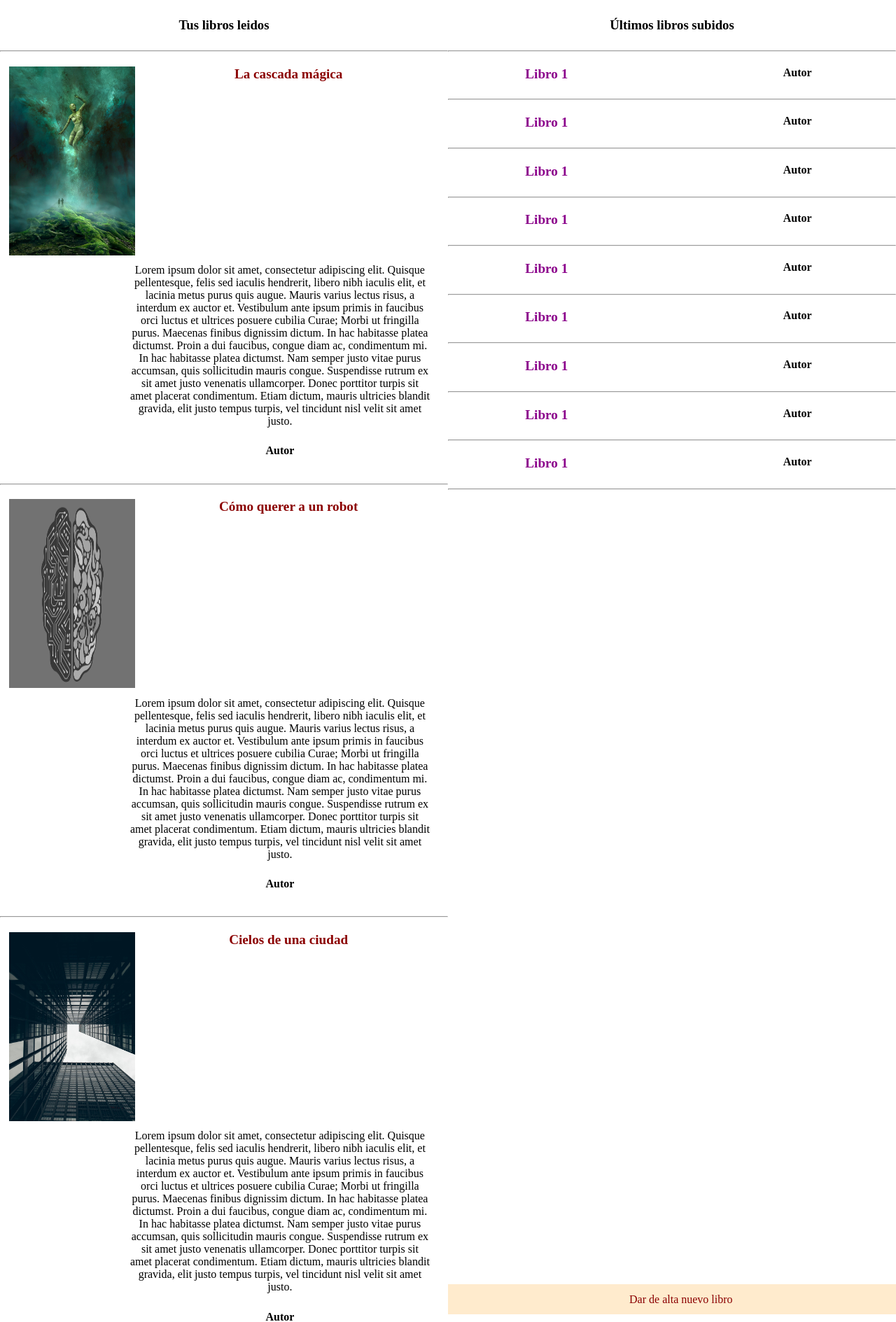
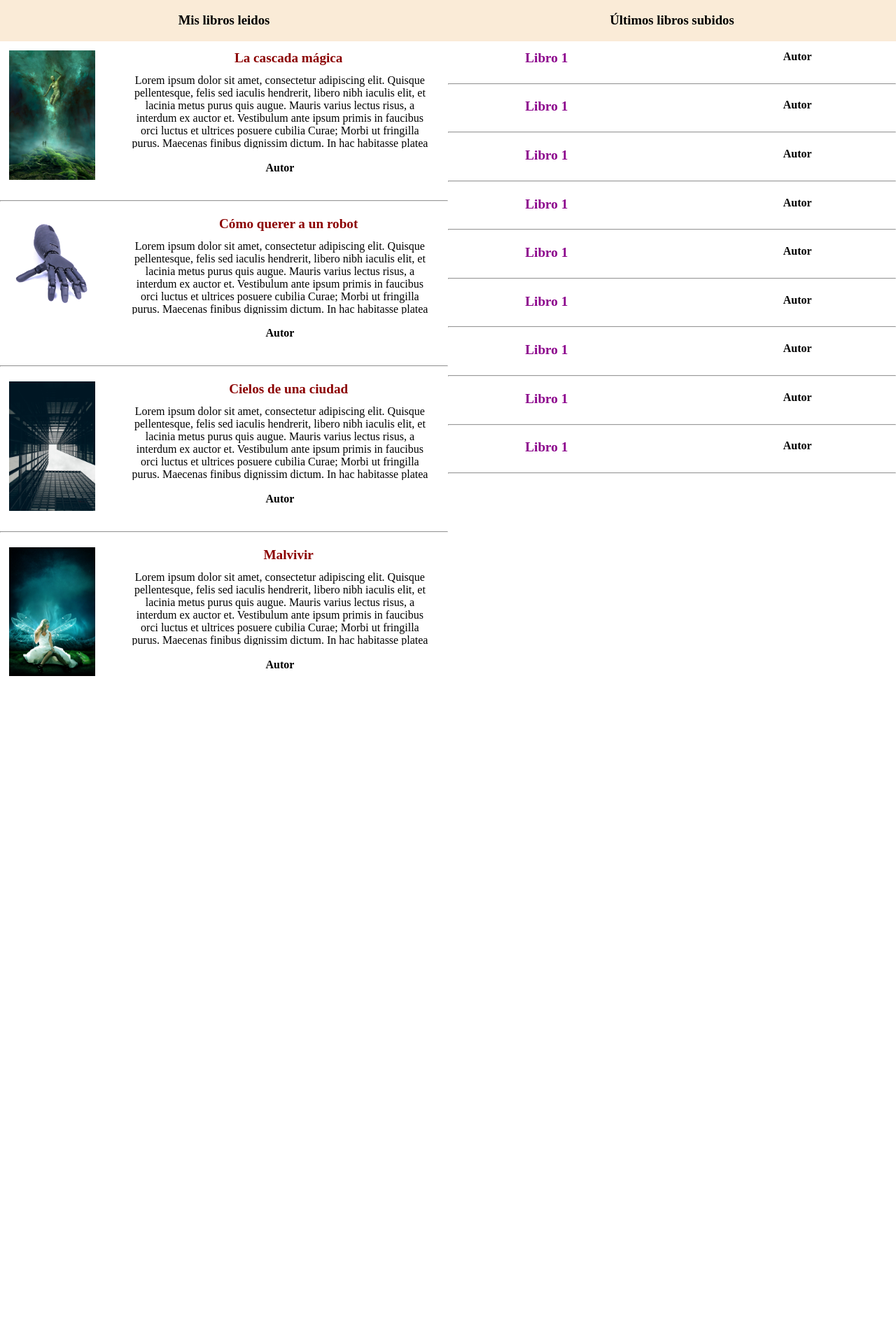
Before and after one commit to DavidBaug/PW, a PHP site: page /mislibros.html in a window 1280 px wide. Shown: the part 174-2063 px from the top of the page at 70% size. Run offline with PHP 8.4, Linux system fonts and the light colour scheme.

Commit message:
algo fufa

```diff
--- a/Practicas/P1/mislibros.html
+++ b/Practicas/P1/mislibros.html
@@ -58,26 +58,27 @@
 
     <section id="cuerpo">
 
+      <label for="trigger">
+        <ul id="secciones">
+          <li class="item1"><h3>Mis libros leidos</h3></li>
+          <li class="item2"><h3>Últimos libros subidos</h3></li>
+        </ul>
+      </label>
+
+
+      <input id="trigger" type="checkbox">
+
       <article id="libros_leidos">
 
-        <h3 class="seccion">Tus libros leidos</h3>
 
-        <hr>
-
+        <div class="box">
           <ul class="lista">
 
 
             <li class="item">
               <a href="#"><h4 class="titulo">La cascada mágica</h4></a>
               <a href="#"><img class="portada"src="images/portada2.jpg" alt=""></a>
-            <p class="descripcion">Lorem ipsum dolor sit amet, consectetur adipiscing elit. Quisque pellentesque,
-              felis sed iaculis hendrerit, libero nibh iaculis elit, et lacinia metus purus quis augue. Mauris varius lectus
-              risus, a interdum ex auctor et. Vestibulum ante ipsum primis in faucibus orci luctus et ultrices posuere cubilia
-              Curae; Morbi ut fringilla purus. Maecenas finibus dignissim dictum. In hac habitasse platea dictumst. Proin a dui
-              faucibus, congue diam ac, condimentum mi. In hac habitasse platea dictumst. Nam semper justo vitae purus accumsan,
-              quis sollicitudin mauris congue. Suspendisse rutrum ex sit amet justo venenatis ullamcorper. Donec porttitor turpis
-              sit amet placerat condimentum. Etiam dictum, mauris ultricies blandit gravida, elit justo tempus turpis, vel tincidunt
-              nisl velit sit amet justo.</p>
+              <p class="descripcion">Lorem ipsum dolor sit amet, consectetur adipiscing elit. Quisque pellentesque, felis sed iaculis hendrerit, libero nibh iaculis elit, et lacinia metus purus quis augue. Mauris varius lectus risus, a interdum ex auctor et. Vestibulum ante ipsum primis in faucibus orci luctus et ultrices posuere cubilia Curae; Morbi ut fringilla purus. Maecenas finibus dignissim dictum. In hac habitasse platea dictumst. Proin a dui faucibus, congue diam ac, condimentum mi. In hac habitasse platea dictumst. Nam semper justo vitae purus accumsan, quis sollicitudin mauris congue. Suspendisse rutrum ex sit amet justo venenatis ullamcorper. Donec porttitor turpis amet placerat condimentum. Etiam dictum, mauris ultricies blandit gravida, elit justo tempus turpis, vel tincidunt nisl velit sit amet justo.</p>
               <p class="autor">Autor</p>
             </li>
 
@@ -86,14 +87,7 @@
             <li class="item">
               <a href="#"><h4 class="titulo">Cómo querer a un robot</h4></a>
               <a href="#"><img class="portada"src="images/portada4.jpg" alt=""></a>
-            <p class="descripcion">Lorem ipsum dolor sit amet, consectetur adipiscing elit. Quisque pellentesque,
-              felis sed iaculis hendrerit, libero nibh iaculis elit, et lacinia metus purus quis augue. Mauris varius lectus
-              risus, a interdum ex auctor et. Vestibulum ante ipsum primis in faucibus orci luctus et ultrices posuere cubilia
-              Curae; Morbi ut fringilla purus. Maecenas finibus dignissim dictum. In hac habitasse platea dictumst. Proin a dui
-              faucibus, congue diam ac, condimentum mi. In hac habitasse platea dictumst. Nam semper justo vitae purus accumsan,
-              quis sollicitudin mauris congue. Suspendisse rutrum ex sit amet justo venenatis ullamcorper. Donec porttitor turpis
-              sit amet placerat condimentum. Etiam dictum, mauris ultricies blandit gravida, elit justo tempus turpis, vel tincidunt
-              nisl velit sit amet justo.</p>
+              <p class="descripcion">Lorem ipsum dolor sit amet, consectetur adipiscing elit. Quisque pellentesque, felis sed iaculis hendrerit, libero nibh iaculis elit, et lacinia metus purus quis augue. Mauris varius lectus risus, a interdum ex auctor et. Vestibulum ante ipsum primis in faucibus orci luctus et ultrices posuere cubilia Curae; Morbi ut fringilla purus. Maecenas finibus dignissim dictum. In hac habitasse platea dictumst. Proin a dui faucibus, congue diam ac, condimentum mi. In hac habitasse platea dictumst. Nam semper justo vitae purus accumsan, quis sollicitudin mauris congue. Suspendisse rutrum ex sit amet justo venenatis ullamcorper. Donec porttitor turpis amet placerat condimentum. Etiam dictum, mauris ultricies blandit gravida, elit justo tempus turpis, vel tincidunt nisl velit sit amet justo.</p>
               <p class="autor">Autor</p>
             </li>
 
@@ -102,14 +96,7 @@
             <li class="item">
               <a href="#"><h4 class="titulo">Cielos de una ciudad</h4></a>
               <a href="#"><img class="portada"src="images/portada5.jpg" alt=""></a>
-            <p class="descripcion">Lorem ipsum dolor sit amet, consectetur adipiscing elit. Quisque pellentesque,
-              felis sed iaculis hendrerit, libero nibh iaculis elit, et lacinia metus purus quis augue. Mauris varius lectus
-              risus, a interdum ex auctor et. Vestibulum ante ipsum primis in faucibus orci luctus et ultrices posuere cubilia
-              Curae; Morbi ut fringilla purus. Maecenas finibus dignissim dictum. In hac habitasse platea dictumst. Proin a dui
-              faucibus, congue diam ac, condimentum mi. In hac habitasse platea dictumst. Nam semper justo vitae purus accumsan,
-              quis sollicitudin mauris congue. Suspendisse rutrum ex sit amet justo venenatis ullamcorper. Donec porttitor turpis
-              sit amet placerat condimentum. Etiam dictum, mauris ultricies blandit gravida, elit justo tempus turpis, vel tincidunt
-              nisl velit sit amet justo.</p>
+              <p class="descripcion">Lorem ipsum dolor sit amet, consectetur adipiscing elit. Quisque pellentesque, felis sed iaculis hendrerit, libero nibh iaculis elit, et lacinia metus purus quis augue. Mauris varius lectus risus, a interdum ex auctor et. Vestibulum ante ipsum primis in faucibus orci luctus et ultrices posuere cubilia Curae; Morbi ut fringilla purus. Maecenas finibus dignissim dictum. In hac habitasse platea dictumst. Proin a dui faucibus, congue diam ac, condimentum mi. In hac habitasse platea dictumst. Nam semper justo vitae purus accumsan, quis sollicitudin mauris congue. Suspendisse rutrum ex sit amet justo venenatis ullamcorper. Donec porttitor turpis amet placerat condimentum. Etiam dictum, mauris ultricies blandit gravida, elit justo tempus turpis, vel tincidunt nisl velit sit amet justo.</p>
               <p class="autor">Autor</p>
             </li>
 
@@ -118,27 +105,18 @@
             <li class="item">
               <a href="#"><h4 class="titulo">Malvivir</h4></a>
               <a href="#"><img class="portada"src="images/portada1.jpg" alt=""></a>
-            <p class="descripcion">Lorem ipsum dolor sit amet, consectetur adipiscing elit. Quisque pellentesque,
-              felis sed iaculis hendrerit, libero nibh iaculis elit, et lacinia metus purus quis augue. Mauris varius lectus
-              risus, a interdum ex auctor et. Vestibulum ante ipsum primis in faucibus orci luctus et ultrices posuere cubilia
-              Curae; Morbi ut fringilla purus. Maecenas finibus dignissim dictum. In hac habitasse platea dictumst. Proin a dui
-              faucibus, congue diam ac, condimentum mi. In hac habitasse platea dictumst. Nam semper justo vitae purus accumsan,
-              quis sollicitudin mauris congue. Suspendisse rutrum ex sit amet justo venenatis ullamcorper. Donec porttitor turpis
-              sit amet placerat condimentum. Etiam dictum, mauris ultricies blandit gravida, elit justo tempus turpis, vel tincidunt
-              nisl velit sit amet justo.</p>
+              <p class="descripcion">Lorem ipsum dolor sit amet, consectetur adipiscing elit. Quisque pellentesque, felis sed iaculis hendrerit, libero nibh iaculis elit, et lacinia metus purus quis augue. Mauris varius lectus risus, a interdum ex auctor et. Vestibulum ante ipsum primis in faucibus orci luctus et ultrices posuere cubilia Curae; Morbi ut fringilla purus. Maecenas finibus dignissim dictum. In hac habitasse platea dictumst. Proin a dui faucibus, congue diam ac, condimentum mi. In hac habitasse platea dictumst. Nam semper justo vitae purus accumsan, quis sollicitudin mauris congue. Suspendisse rutrum ex sit amet justo venenatis ullamcorper. Donec porttitor turpis amet placerat condimentum. Etiam dictum, mauris ultricies blandit gravida, elit justo tempus turpis, vel tincidunt nisl velit sit amet justo.</p>
               <p class="autor">Autor</p>
             </li>
 
 
           </ul>
+        </div>
       </article>
 
       <article id="ultimos_subidos">
 
-        <h3 class="seccion">Últimos libros subidos</h3>
-
-        <hr>
-
+        <div class="box">
         <ul class="lista">
 
           <li class="item">
@@ -204,11 +182,13 @@
 
           <hr>
 
-        </ul>
-
           <section class="altalibro">
             <a href="altalibro.html">Dar de alta nuevo libro</a>
           </section>
+
+        </ul>
+        </div>
+
 
       </article>
 
--- a/Practicas/P1/style.css
+++ b/Practicas/P1/style.css
@@ -142,9 +142,25 @@ section .flechas{
   color: pink;
 }
 
-#libros .seccion{
+#secciones{
+  width: auto;
+  padding: 0%;
+  display: flex;
+  background: antiquewhite;
+  list-style: none;
+  margin: auto;
+}
+
+#secciones .item1{
+  width: 50%;
   text-align: center;
-  padding: 1%;
+  float: left;
+}
+
+#secciones .item2{
+  width: 50%;
+  text-align: center;
+  float: right;
 }
 
 #libros .titulo{
@@ -263,7 +279,6 @@ section .flechas{
 #libros_leidos .item{
   margin: 1%;
   padding: 1%;
-  /* height: 78%; */
   display: inline-block;
 }
 
@@ -274,7 +289,7 @@ section .flechas{
   width: -webkit-fill-available;
   height: -webkit-fill-available;
   overflow-y: auto;
-  padding-bottom: 35%;
+  padding-bottom: 34%;
 }
 
 
@@ -284,10 +299,7 @@ section .flechas{
   color: pink;
 }
 
-#libros_leidos .seccion{
-  text-align: center;
-  padding: 1%;
-}
+
 
 #libros_leidos .titulo{
   float: right;
@@ -301,8 +313,7 @@ section .flechas{
 
 #libros_leidos .portada {
   float: left;
-  width: 180px;
-  height: 270px;
+  width: 20%;
   object-fit: fill;
   margin: inherit;
   padding: inherit;
@@ -313,6 +324,11 @@ section .flechas{
   width: 70%;
   margin: inherit;
   padding: inherit;
+  height: 100px;
+  overflow: hidden;
+  white-space: pre-wrap;
+  text-overflow: ellipsis;
+  word-wrap: break-word;
 }
 
 #libros_leidos .autor {
@@ -365,10 +381,7 @@ section .flechas{
   color: pink;
 }
 
-#ultimos_subidos .seccion{
-  text-align: center;
-  padding: 1%;
-}
+
 
 #ultimos_subidos .titulo{
   float: left;
@@ -391,20 +404,58 @@ section .flechas{
 }
 
 #ultimos_subidos .altalibro{
-  position: absolute;
+  position: fixed;
   text-align: -webkit-center;
   width: 50%;
   margin: inherit;
-  bottom: 32%;
-  padding: 1% 1%;
+  bottom: 50px;
+  padding: 1%;
   background: blanchedalmond;
-
 }
 
 #navbar .menu{
   display: none;
 }
 
+#trigger {
+  width: 100%;
+  display: none;
+}
+
+@media screen and (max-width: 600px) {
+
+  /* Body */
+
+    #libros_leidos {
+      width: 100%;
+    }
+
+    #libros_leidos .portada{
+      width: 90px;
+      height: 135px;
+    }
+
+    #libros_leidos .descripcion {
+      height: 135px;
+      overflow: hidden;
+    }
+
+
+/*  */
+
+    #libros_leidos .box {
+      visibility: visible;
+      z-index: 20;
+    }
+    #trigger:checked + #libros_leidos .box {
+      visibility: hidden;
+    }
+    #trigger {
+      width: 100%;
+      display: none;
+    }
+
+}
 @media screen and (max-width: 600px) {
 
   #cabezera{
@@ -432,12 +483,6 @@ section .flechas{
   }
 
   #navbar a:not(:first-child) {display: none;}
-    #navbar a.icon {
-      float: right;
-      display: block;
-    }
-
-
 
   #navbar.responsive {position: relative;}
   #navbar .menu {
@@ -471,4 +516,7 @@ section .flechas{
 
       }
 
+
+
+
 }
```
Also changed, not shown: Practicas/P1/images/portada4.jpg. Lines whose indentation alone changed are shown as unchanged.
